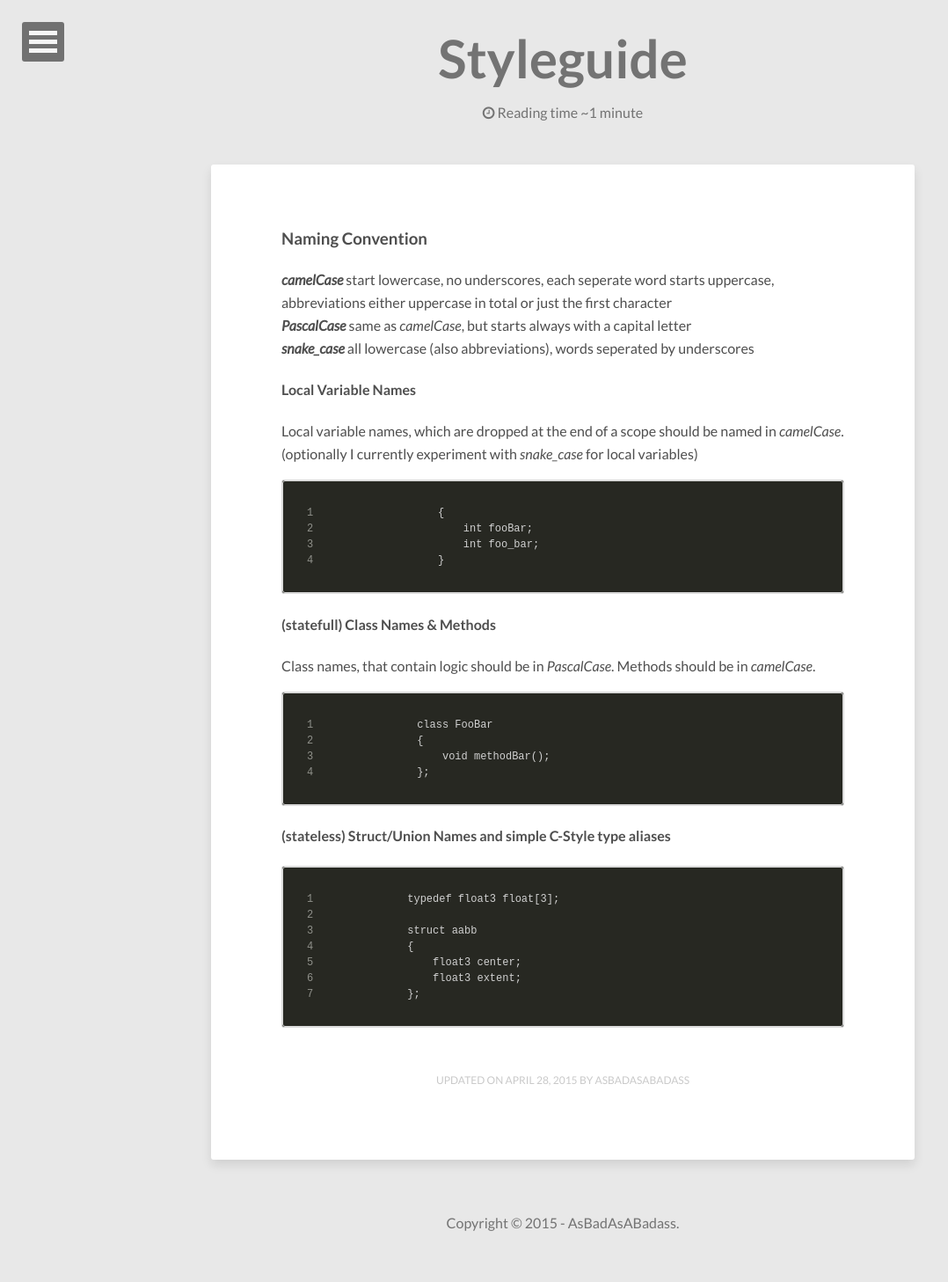
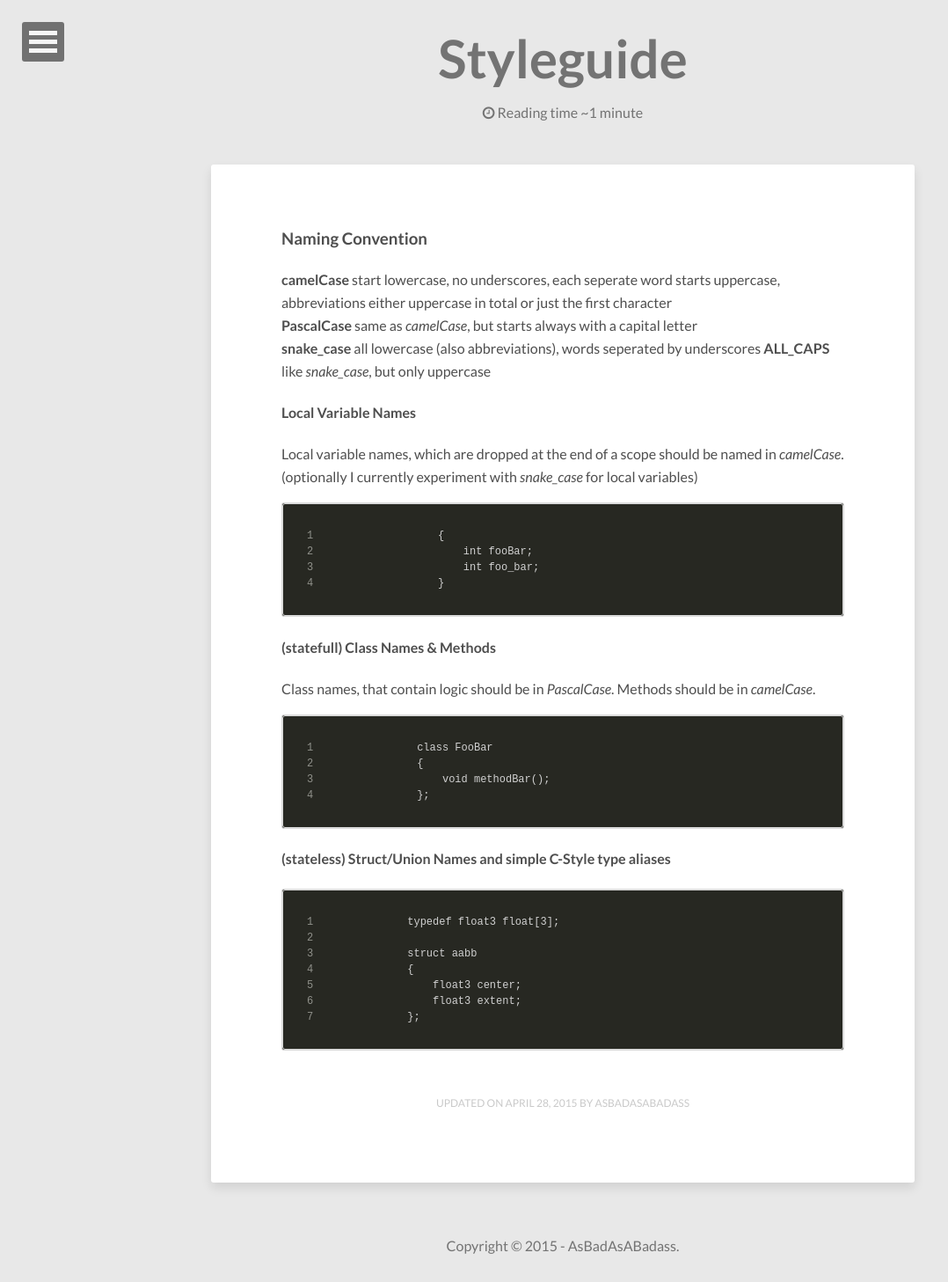
Before and after one commit to AsBadAsABadass/AsBadAsABadass.github.io, a Jekyll site: the page built from styleguide/index.md, in a window 1280 px wide. Shown: the whole page at 88% size, without its empty margins (0-1078 px from the left). Built offline with Jekyll 4.4.1, drawn with Linux system fonts in a browser that asks for light colours; nearby versions of some CDN libraries; before the commit the page ends 1431 px from its top, so only the background shows below that.

Commit message:
Update index.md

```diff
--- a/styleguide/index.md
+++ b/styleguide/index.md
@@ -10,10 +10,11 @@ comments: false
 
 ### Naming Convention
 
-***camelCase***
+**camelCase**
 start lowercase, no underscores, each seperate word starts uppercase, abbreviations either uppercase in total or just the first character
-***PascalCase*** same as _camelCase_, but starts always with a capital letter
-***snake_case*** all lowercase (also abbreviations), words seperated by underscores
+**PascalCase** same as _camelCase_, but starts always with a capital letter
+**snake_case** all lowercase (also abbreviations), words seperated by underscores
+**ALL_CAPS** like *snake_case*, but only uppercase
 
 #### Local Variable Names
 
```
